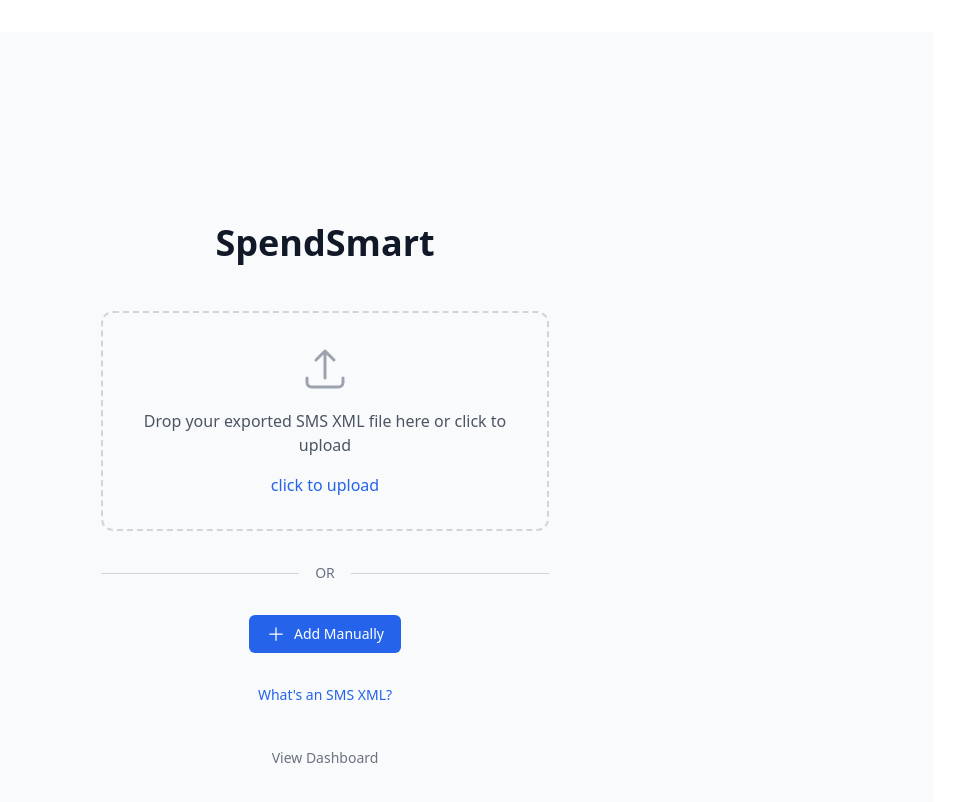
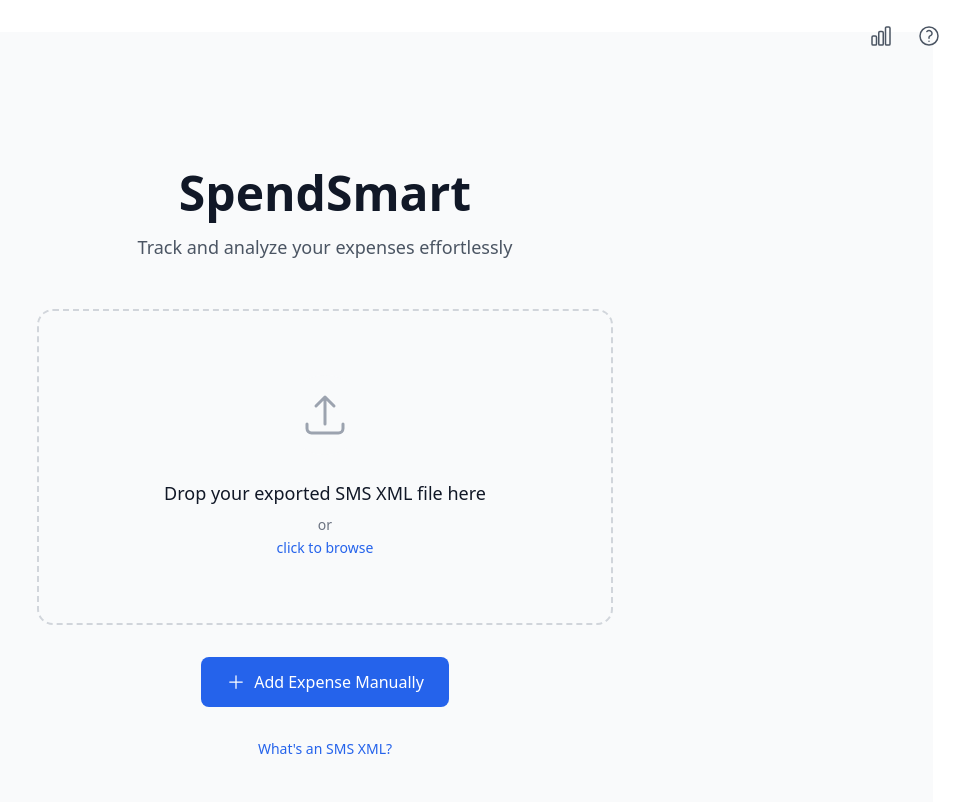
Before and after one commit to naveenr03/SpendSmart, a React (Vite) app: page / in a window 1280 px wide. Shown: the top 802 px of the page, without its empty margins (315-1280 px from the left). Built offline with nearby package versions, Linux system fonts and the light colour scheme.

Commit message:
Few design changes in the landing page

```diff
--- a/src/pages/LandingPage.jsx
+++ b/src/pages/LandingPage.jsx
@@ -1,5 +1,5 @@
 import { useState } from 'react'
-import { ArrowUpTrayIcon, PlusIcon } from '@heroicons/react/24/outline'
+import { ArrowUpTrayIcon, PlusIcon, ChartBarIcon, QuestionMarkCircleIcon } from '@heroicons/react/24/outline'
 import { Link } from 'react-router-dom'
 
 const LandingPage = () => {
@@ -39,14 +39,29 @@ const LandingPage = () => {
   }
 
   return (
-    <div className="min-h-screen flex flex-col items-center justify-center px-4">
-      {/* Logo/Title */}
-      <h1 className="text-4xl font-bold text-gray-900 mb-12">SpendSmart</h1>
+    <div className="h-screen bg-gray-50">
+      {/* Top Navigation */}
+      <div className="absolute top-0 right-0 p-6 flex items-center space-x-6">
+        <Link to="/dashboard" className="text-gray-600 hover:text-gray-900">
+          <ChartBarIcon className="h-6 w-6" />
+        </Link>
+        <Link to="/guide" className="text-gray-600 hover:text-gray-900">
+          <QuestionMarkCircleIcon className="h-6 w-6" />
+        </Link>
+      </div>
 
+      {/* Main Content */}
+      <div className="h-full flex flex-col items-center justify-center">
+        <div className="text-center mb-12">
+          <h1 className="text-5xl font-bold text-gray-900">SpendSmart</h1>
+          <p className="mt-4 text-gray-600 text-lg">Track and analyze your expenses effortlessly</p>
+        </div>
+
+        <div className="w-full max-w-xl">
           {/* Upload Box */}
           <div
             className={`
-          w-full max-w-md p-8 rounded-xl border-2 border-dashed
+              p-16 rounded-2xl border-2 border-dashed
               ${isDragging ? 'border-blue-500 bg-blue-50' : 'border-gray-300'}
               transition-colors duration-200 ease-in-out
             `}
@@ -54,55 +69,51 @@ const LandingPage = () => {
             onDragLeave={handleDragLeave}
             onDrop={handleDrop}
           >
-        <div className="flex flex-col items-center justify-center space-y-4">
+            <div className="flex flex-col items-center justify-center space-y-6">
+              <div className="p-4 rounded-full bg-gray-50">
                 <ArrowUpTrayIcon className="w-12 h-12 text-gray-400" />
-          <p className="text-center text-gray-600">
-            Drop your exported SMS XML file here or click to upload
+              </div>
+              <div className="text-center space-y-2">
+                <p className="text-gray-900 text-lg font-medium">
+                  Drop your exported SMS XML file here
                 </p>
-          <label className="mt-2">
+                <p className="text-gray-500 text-sm">
+                  or
+                </p>
+                <label>
                   <input
                     type="file"
                     accept=".xml"
                     onChange={handleFileUpload}
                     className="hidden"
                   />
-            <span className="text-blue-600 hover:text-blue-700 cursor-pointer">
-              click to upload
+                  <span className="text-blue-600 hover:text-blue-700 cursor-pointer text-sm font-medium">
+                    click to browse
                   </span>
                 </label>
               </div>
             </div>
-
-      {/* Divider */}
-      <div className="flex items-center my-8 w-full max-w-md">
-        <div className="flex-1 border-t border-gray-300"></div>
-        <span className="px-4 text-sm text-gray-500">OR</span>
-        <div className="flex-1 border-t border-gray-300"></div>
           </div>
 
           {/* Manual Entry Button */}
+          <div className="mt-8 text-center">
             <Link
               to="/manual-entry"
-        className="inline-flex items-center px-4 py-2 border border-transparent text-sm font-medium rounded-md text-white bg-blue-600 hover:bg-blue-700 focus:outline-none focus:ring-2 focus:ring-offset-2 focus:ring-blue-500"
+              className="inline-flex items-center px-6 py-3 border border-transparent text-base font-medium rounded-lg text-white bg-blue-600 hover:bg-blue-700 focus:outline-none focus:ring-2 focus:ring-offset-2 focus:ring-blue-500"
             >
               <PlusIcon className="w-5 h-5 mr-2" />
-        Add Manually
+              Add Expense Manually
             </Link>
+          </div>
 
           {/* Help Text */}
-      <p className="mt-8 text-sm text-gray-500">
+          <p className="mt-8 text-center text-sm text-gray-500">
             <Link to="/guide" className="text-blue-600 hover:text-blue-700">
               What's an SMS XML?
             </Link>
           </p>
-
-      {/* Dashboard Link (if data exists) */}
-      <Link
-        to="/dashboard"
-        className="fixed bottom-8 text-sm text-gray-500 hover:text-gray-700"
-      >
-        View Dashboard
-      </Link>
+        </div>
+      </div>
     </div>
   )
 }
--- a/src/pages/ManualEntryPage.jsx
+++ b/src/pages/ManualEntryPage.jsx
@@ -1,5 +1,6 @@
 import { useState } from 'react'
 import { useNavigate } from 'react-router-dom'
+import { ArrowLeftIcon } from '@heroicons/react/24/outline'
 
 const categories = [
   'Food & Dining',
@@ -37,20 +38,31 @@ const ManualEntryPage = () => {
   }
 
   return (
-    <div className="min-h-screen flex flex-col items-center justify-center px-4 py-8">
+    <div className="h-screen bg-gray-50">
+      {/* Back Button */}
+      <button
+        onClick={() => navigate('/')}
+        className="absolute top-6 left-6 text-gray-600 hover:text-gray-900"
+      >
+        <ArrowLeftIcon className="h-6 w-6" />
+      </button>
+
+      {/* Main Content */}
+      <div className="h-full flex items-center justify-center px-4">
         <div className="w-full max-w-md">
-        <h1 className="text-2xl font-bold text-gray-900 mb-8 text-center">
-          Add New Expense
-        </h1>
+          <div className="text-center mb-8">
+            <h1 className="text-3xl font-bold text-gray-900">Add Expense</h1>
+            <p className="mt-2 text-gray-600">Enter your expense details below</p>
+          </div>
 
           <form onSubmit={handleSubmit} className="space-y-6">
             {/* Amount */}
             <div>
-            <label htmlFor="amount" className="block text-sm font-medium text-gray-700">
+              <label htmlFor="amount" className="block text-sm font-medium text-gray-700 mb-1">
                 Amount
               </label>
-            <div className="mt-1 relative rounded-md shadow-sm">
-              <div className="absolute inset-y-0 left-0 pl-3 flex items-center pointer-events-none">
+              <div className="relative rounded-lg shadow-sm">
+                <div className="absolute inset-y-0 left-0 pl-4 flex items-center pointer-events-none">
                   <span className="text-gray-500 sm:text-sm">₹</span>
                 </div>
                 <input
@@ -60,7 +72,7 @@ const ManualEntryPage = () => {
                   required
                   value={formData.amount}
                   onChange={handleChange}
-                className="block w-full pl-7 pr-12 sm:text-sm border-gray-300 rounded-md focus:ring-blue-500 focus:border-blue-500"
+                  className="block w-full pl-8 pr-4 py-3 border-gray-300 rounded-lg focus:ring-2 focus:ring-blue-500 focus:border-blue-500 sm:text-sm"
                   placeholder="0.00"
                   step="0.01"
                 />
@@ -69,7 +81,7 @@ const ManualEntryPage = () => {
 
             {/* Merchant */}
             <div>
-            <label htmlFor="merchant" className="block text-sm font-medium text-gray-700">
+              <label htmlFor="merchant" className="block text-sm font-medium text-gray-700 mb-1">
                 Merchant
               </label>
               <input
@@ -79,14 +91,16 @@ const ManualEntryPage = () => {
                 required
                 value={formData.merchant}
                 onChange={handleChange}
-              className="mt-1 block w-full border-gray-300 rounded-md shadow-sm focus:ring-blue-500 focus:border-blue-500 sm:text-sm"
+                className="block w-full px-4 py-3 border-gray-300 rounded-lg shadow-sm focus:ring-2 focus:ring-blue-500 focus:border-blue-500 sm:text-sm"
                 placeholder="e.g., Zomato, Amazon"
               />
             </div>
 
+            {/* Date and Category Row */}
+            <div className="grid grid-cols-2 gap-4">
               {/* Date */}
               <div>
-            <label htmlFor="date" className="block text-sm font-medium text-gray-700">
+                <label htmlFor="date" className="block text-sm font-medium text-gray-700 mb-1">
                   Date
                 </label>
                 <input
@@ -96,13 +110,13 @@ const ManualEntryPage = () => {
                   required
                   value={formData.date}
                   onChange={handleChange}
-              className="mt-1 block w-full border-gray-300 rounded-md shadow-sm focus:ring-blue-500 focus:border-blue-500 sm:text-sm"
+                  className="block w-full px-4 py-3 border-gray-300 rounded-lg shadow-sm focus:ring-2 focus:ring-blue-500 focus:border-blue-500 sm:text-sm"
                 />
               </div>
 
               {/* Category */}
               <div>
-            <label htmlFor="category" className="block text-sm font-medium text-gray-700">
+                <label htmlFor="category" className="block text-sm font-medium text-gray-700 mb-1">
                   Category
                 </label>
                 <select
@@ -111,9 +125,9 @@ const ManualEntryPage = () => {
                   required
                   value={formData.category}
                   onChange={handleChange}
-              className="mt-1 block w-full border-gray-300 rounded-md shadow-sm focus:ring-blue-500 focus:border-blue-500 sm:text-sm"
+                  className="block w-full px-4 py-3 border-gray-300 rounded-lg shadow-sm focus:ring-2 focus:ring-blue-500 focus:border-blue-500 sm:text-sm"
                 >
-              <option value="">Select a category</option>
+                  <option value="">Select category</option>
                   {categories.map(category => (
                     <option key={category} value={category}>
                       {category}
@@ -121,10 +135,11 @@ const ManualEntryPage = () => {
                   ))}
                 </select>
               </div>
+            </div>
 
             {/* Description */}
             <div>
-            <label htmlFor="description" className="block text-sm font-medium text-gray-700">
+              <label htmlFor="description" className="block text-sm font-medium text-gray-700 mb-1">
                 Description
               </label>
               <textarea
@@ -133,23 +148,16 @@ const ManualEntryPage = () => {
                 rows={3}
                 value={formData.description}
                 onChange={handleChange}
-              className="mt-1 block w-full border-gray-300 rounded-md shadow-sm focus:ring-blue-500 focus:border-blue-500 sm:text-sm"
+                className="block w-full px-4 py-3 border-gray-300 rounded-lg shadow-sm focus:ring-2 focus:ring-blue-500 focus:border-blue-500 sm:text-sm"
                 placeholder="Add any additional details..."
               />
             </div>
 
             {/* Submit Button */}
-          <div className="flex justify-end space-x-4">
-            <button
-              type="button"
-              onClick={() => navigate('/')}
-              className="px-4 py-2 border border-gray-300 rounded-md shadow-sm text-sm font-medium text-gray-700 bg-white hover:bg-gray-50 focus:outline-none focus:ring-2 focus:ring-offset-2 focus:ring-blue-500"
-            >
-              Cancel
-            </button>
+            <div className="pt-4">
               <button
                 type="submit"
-              className="px-4 py-2 border border-transparent rounded-md shadow-sm text-sm font-medium text-white bg-blue-600 hover:bg-blue-700 focus:outline-none focus:ring-2 focus:ring-offset-2 focus:ring-blue-500"
+                className="w-full flex justify-center py-3 px-4 border border-transparent rounded-lg shadow-sm text-sm font-medium text-white bg-blue-600 hover:bg-blue-700 focus:outline-none focus:ring-2 focus:ring-offset-2 focus:ring-blue-500"
               >
                 Save Expense
               </button>
@@ -157,6 +165,7 @@ const ManualEntryPage = () => {
           </form>
         </div>
       </div>
+    </div>
   )
 }
 
```
Lines whose indentation alone changed are shown as unchanged.
